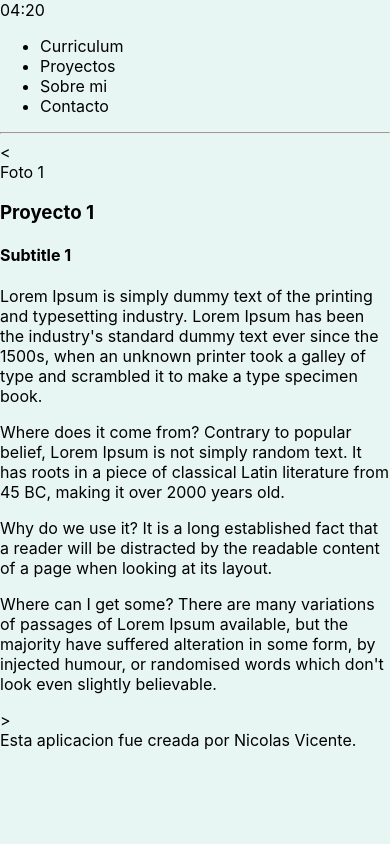
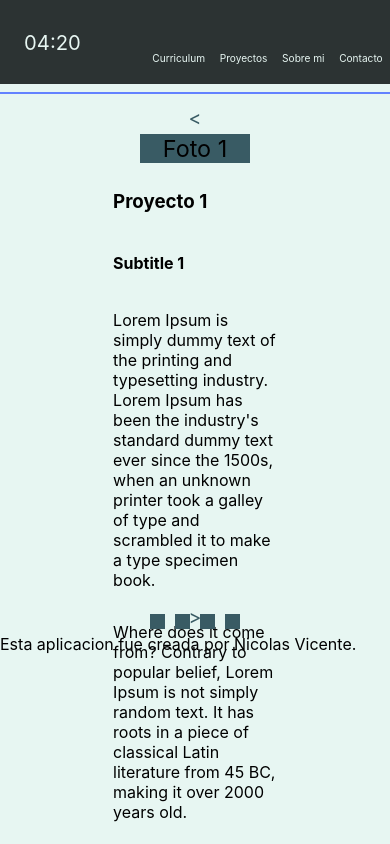
Before and after one commit to nicovicarg/PortafolioPersonal, a React (Create React App) app: page / in a window 390 px wide. Shown: the top 844 px of the page. Built offline with nearby package versions, Linux system fonts and the light colour scheme.

Commit message:
aca estoy  probando la version mobile

```diff
--- a/src/Components/Nav/Navbar.css
+++ b/src/Components/Nav/Navbar.css
@@ -1,7 +1,46 @@
 /* Mobile*/
 
 @media (max-width: 677px){
+  #navbar {
+    width: 100%;
+    height: 10vh;
+    display: flex;
+    background-color: #2C3333;
+    color: #E7F6F2;
+  }
+  #navbar {
+    width: 100%;
+    height: 10vh;
+    display: flex;
+    background-color: #2C3333;
+    color: #E7F6F2;
+  }
 
+  #span-navbar {
+    width: 30%;
+    height: 100%;
+    display: flex;
+    justify-content: center;
+    align-items: center;
+    font-size: 2.4vh;
+  }
+  #navbar ul {
+    display: flex;
+    flex-direction: row;
+    justify-content: space-around;
+    align-items: center;
+    width: 70%;
+    height: 100%;
+  }
+  .li {
+    list-style: none;
+    font-size: 1.2vh;
+  }
+
+  #nav-container hr {
+    color: rgb(99, 130, 255);
+    border: solid 1px rgb(99, 130, 255);
+  }
 }
 
 /* Tablet*/
--- a/src/Components/Projects/Projects.css
+++ b/src/Components/Projects/Projects.css
@@ -1,7 +1,60 @@
 /* Mobile*/
 
 @media (max-width: 677px){
+  #container-containerXD {
+    display: flex;
+    flex-direction: column;
+    width: 100%;
+    justify-content: center;
+    align-items: center;
+    background-color: #E7F6F2;
+  }
+  #pro-container {
+    width: 70%;
+    height: 60vh;
+    display: flex;
+    flex-direction: column;
+    justify-content: space-around;
+    align-items: center;
+  }
+  #pro-container span {
+    font-size: 5vw;
+    padding: 1vw;
+    color:  #395B64;
+  }
+  #info-proyecto {
+    width: 60%;
+    height: 50vh;
+    padding:2vw;
+    display: flex;
+    flex-direction: column;
+    justify-content: space-around;
 
+  }
+  #foto-proyecto {
+    background-color: #395B64;;
+    width: 40%;
+    height: 80%;
+    font-size: 6vw;
+    display: flex;
+    justify-content: center;
+    align-items: center;
+  }
+  #description {
+    height: 40vh;
+    display: flex;
+    flex-direction: column;
+    justify-content: space-around;
+  }
+  #contenedor-cajitas {
+    display: flex;
+  }
+  #cajita {
+    width: 15px;
+    height: 15px;
+    background-color: #395B64;
+    margin: 5px;
+  }
 }
 
 /* Tablet*/
```
